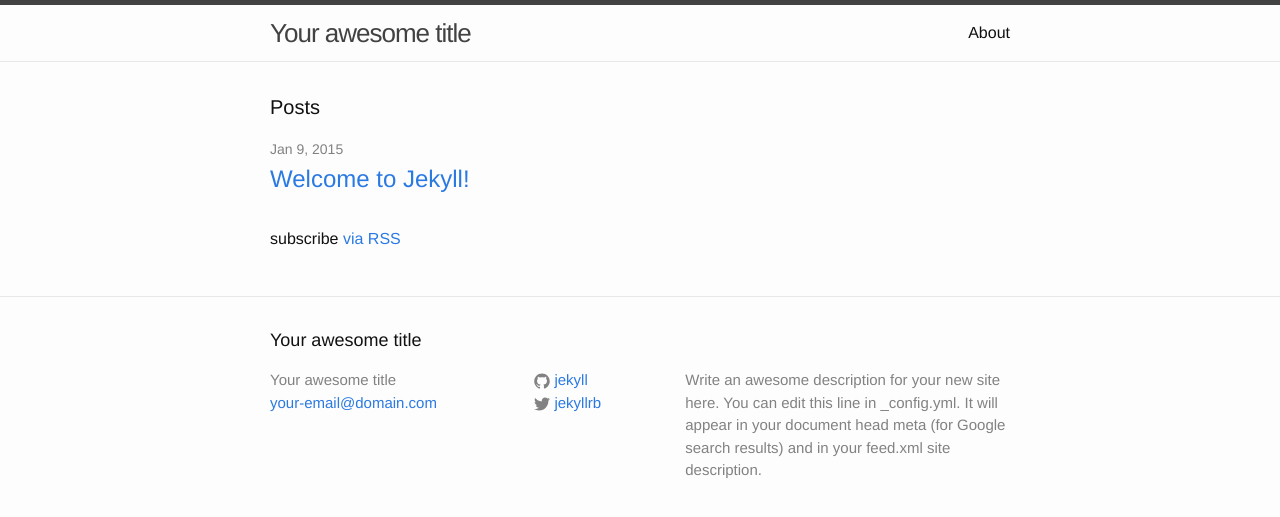
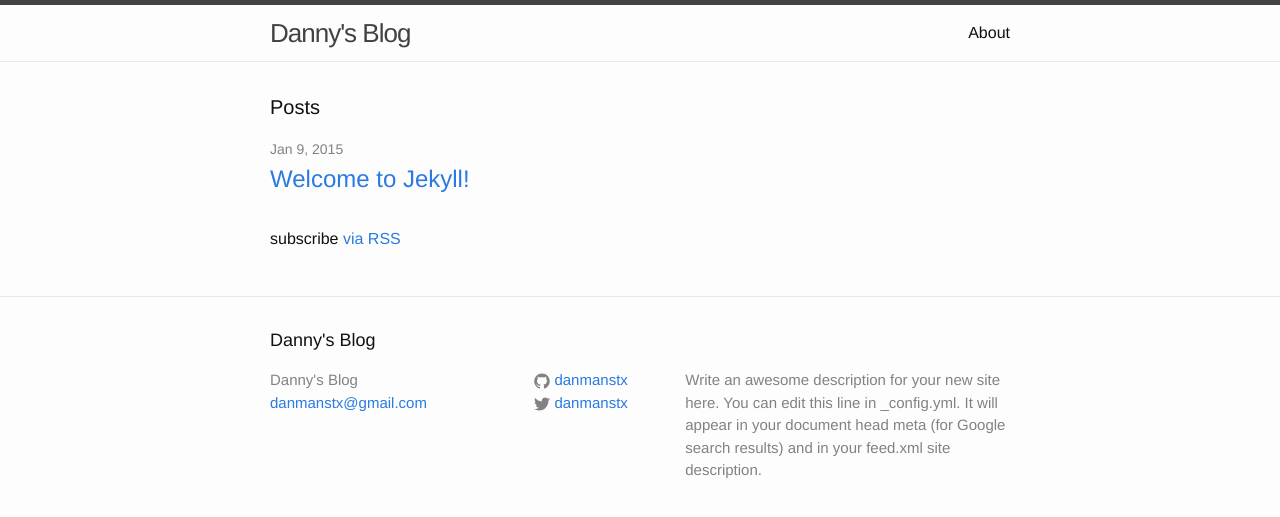
Before and after one commit to danmanstx/dannypetersme, a Jekyll site: the page built from index.html, in a window 1280 px wide. Shown: the top 517 px of the page. Built offline with Jekyll 4.4.1, drawn with Linux system fonts in a browser that asks for light colours.

Commit message:
second lol

```diff
--- a/_config.yml
+++ b/_config.yml
@@ -1,14 +1,14 @@
 # Site settings
-title: Your awesome title
-email: your-email@domain.com
+title: Danny's Blog
+email: danmanstx@gmail.com
 description: > # this means to ignore newlines until "baseurl:"
   Write an awesome description for your new site here. You can edit this
   line in _config.yml. It will appear in your document head meta (for
   Google search results) and in your feed.xml site description.
 baseurl: "" # the subpath of your site, e.g. /blog/
-url: "http://yourdomain.com" # the base hostname & protocol for your site
-twitter_username: jekyllrb
-github_username:  jekyll
+url: "http://dannypeters.me" # the base hostname & protocol for your site
+twitter_username: danmanstx
+github_username:  danmanstx
 
 # Build settings
 markdown: kramdown
```
Also changed, not shown: config/deploy.rb (+24 -11 lines), config/deploy/production.rb (+22 -36 lines), 2 other files.
